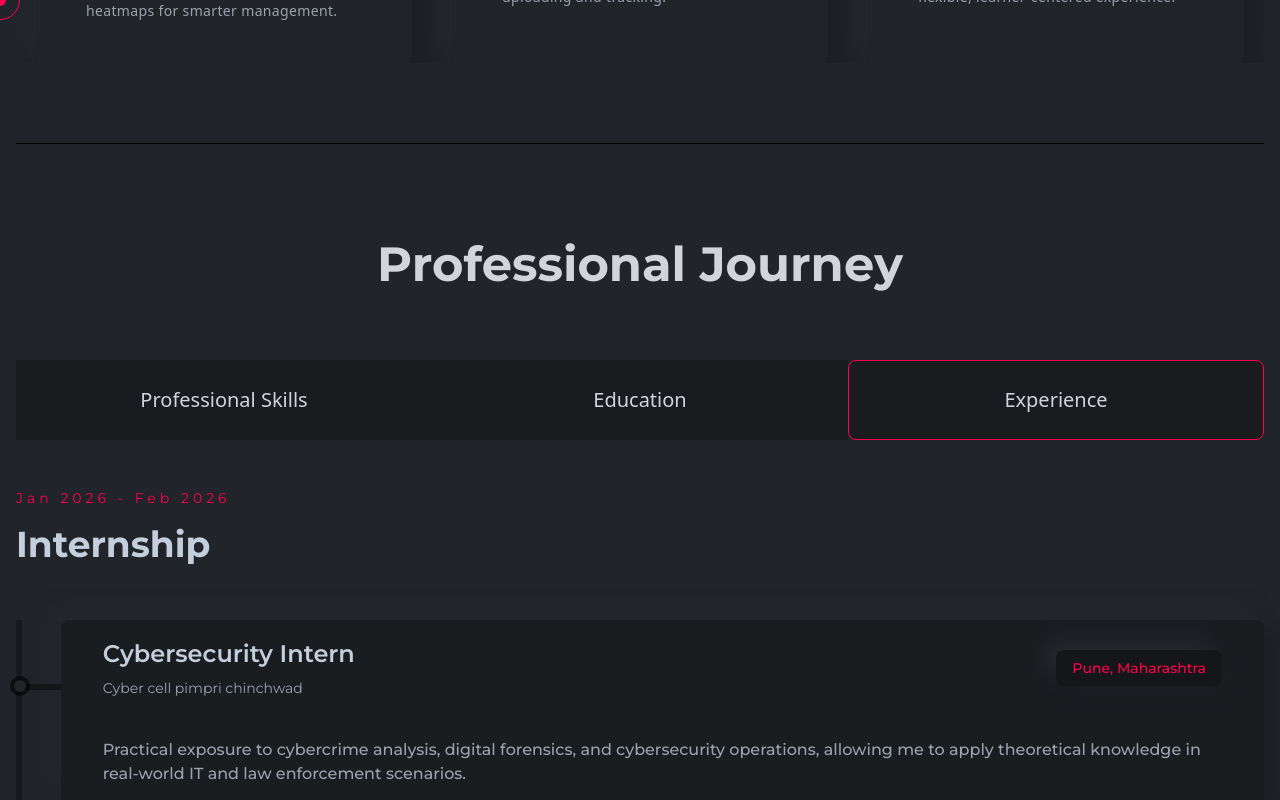
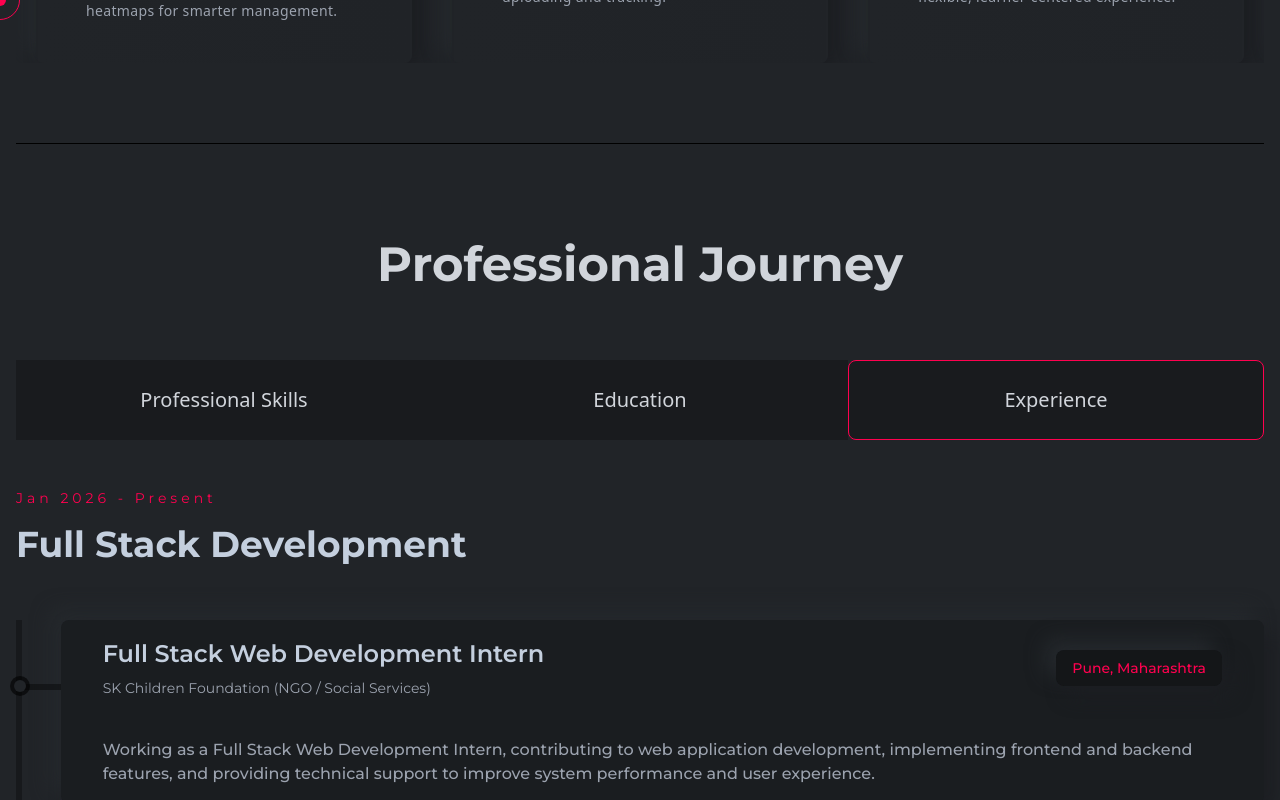
Before and after one commit to Pratik-Bavche/Pratik-Portfolio, a React (Create React App) app: page / in a window 1280 px wide. Both pictures are taken after a click on the item "Experience". Shown: the part 2117-2917 px from the top of the page. Built offline with nearby package versions, Linux system fonts and the light colour scheme.

Commit message:
Experience added

```diff
--- a/src/components/resume/Experience.js
+++ b/src/components/resume/Experience.js
@@ -9,68 +9,97 @@ const Experience = () => {
       animate={{ opacity: 1, transition: { duration: 0.5 } }}
       className="py-12 font-titleFont flex flex-col gap-20"
     >
-      {/* Technical Associate */}
+
+      {/* Full Stack Development */}
       <div>
         <div className="flex flex-col gap-4">
-          <p className="text-sm text-designColor tracking-[4px]">Jan 2026 - Feb 2026 </p>
-          <h2 className="text-4xl font-bold">Internship</h2>
+          <p className="text-sm text-designColor tracking-[4px]">
+            Jan 2026 - Present
+          </p>
+          <h2 className="text-4xl font-bold">Full Stack Development</h2>
+        </div>
+        <div className="mt-14 w-full border-l-[6px] border-l-black border-opacity-30 flex flex-col gap-10">
+          <ResumeCard
+            title="Full Stack Web Development Intern"
+            subTitle="SK Children Foundation (NGO / Social Services)"
+            result="Pune, Maharashtra"
+            des="Working as a Full Stack Web Development Intern, contributing to web application development, implementing frontend and backend features, and providing technical support to improve system performance and user experience."
+          />
+        </div>
+      </div>
+
+      {/* Cybersecurity Internship */}
+      <div>
+        <div className="flex flex-col gap-4">
+          <p className="text-sm text-designColor tracking-[4px]">
+            Jan 2026 - Feb 2026
+          </p>
+          <h2 className="text-4xl font-bold">Cybersecurity Internship</h2>
         </div>
         <div className="mt-14 w-full border-l-[6px] border-l-black border-opacity-30 flex flex-col gap-10">
           <ResumeCard
             title="Cybersecurity Intern"
-            subTitle="Cyber cell pimpri chinchwad"
+            subTitle="Cyber Cell, Pimpri Chinchwad"
             result="Pune, Maharashtra"
-            des="Practical exposure to cybercrime analysis, digital forensics, and cybersecurity operations, allowing me to apply theoretical knowledge in real-world IT and law enforcement scenarios."
+            des="Gained practical exposure to cybercrime analysis, digital forensics, and cybersecurity operations by working on real-world security scenarios and threat detection techniques."
           />
         </div>
       </div>
+
       {/* Technical Associate */}
       <div>
         <div className="flex flex-col gap-4">
-          <p className="text-sm text-designColor tracking-[4px]">Jul 2025 - Present</p>
+          <p className="text-sm text-designColor tracking-[4px]">
+            Jul 2025 - Present
+          </p>
           <h2 className="text-4xl font-bold">Technical Associate</h2>
         </div>
         <div className="mt-14 w-full border-l-[6px] border-l-black border-opacity-30 flex flex-col gap-10">
           <ResumeCard
             title="Technical Associate"
-            subTitle="EDC - Entrepreneur Development Cell"
+            subTitle="EDC - Entrepreneurship Development Cell"
             result="Pune, Maharashtra"
-            des="Worked as a Technical Associate at the Entrepreneur Development Cell, gaining hands-on experience in managing tech initiatives, supporting projects, and enhancing technical skills."
+            des="Worked as a Technical Associate by managing technical initiatives, supporting development projects, and contributing to the development and maintenance of the EDC website."
           />
         </div>
       </div>
 
-      {/* Design Coordinator */}
+      {/* Design Associate */}
       <div>
         <div className="flex flex-col gap-4">
-          <p className="text-sm text-designColor tracking-[4px]">Nov 2023 - Apr 2024</p>
+          <p className="text-sm text-designColor tracking-[4px]">
+            Nov 2023 - Apr 2024
+          </p>
           <h2 className="text-4xl font-bold">Design Associate</h2>
         </div>
         <div className="mt-14 w-full border-l-[6px] border-l-black border-opacity-30 flex flex-col gap-10">
           <ResumeCard
             title="Design Associate"
-            subTitle="Government Polytechnic, Awasari Khurd (Pune) - Information Technology Club"
+            subTitle="Government Polytechnic, Awasari Khurd - IT Club"
             result="Pune, Maharashtra"
-            des="Contributed as a Design Associate in the IT Club, working on creative projects, designing materials, and collaborating with peers to enhance technical and design skills."
+            des="Contributed to creative design projects, preparing technical materials and collaborating with team members to enhance technical and visual communication skills."
           />
         </div>
       </div>
 
-      {/* Internship */}
+      {/* Web Development Internship */}
       <div>
         <div className="flex flex-col gap-4">
-          <p className="text-sm text-designColor tracking-[4px]">Jul 2023 - Sep 2023</p>
-          <h2 className="text-4xl font-bold">Internship</h2>
+          <p className="text-sm text-designColor tracking-[4px]">
+            Jul 2023 - Sep 2023
+          </p>
+          <h2 className="text-4xl font-bold">Web Development Internship</h2>
         </div>
         <div className="mt-14 w-full border-l-[6px] border-l-black border-opacity-30 flex flex-col gap-10">
           <ResumeCard
-            title="Web Development"
-            subTitle="Alter TechSoft Pvt. Ltd"
+            title="Web Development Intern"
+            subTitle="Alter TechSoft Pvt. Ltd."
             result="Pune, Maharashtra"
-            des="Completed a web development internship at Alter TechSoft Pvt. Ltd, gaining practical experience in building web applications, coding, and collaborating on real-world projects."
+            des="Gained hands-on experience in building responsive web applications, writing clean code, and collaborating with the development team on real-world projects."
           />
         </div>
       </div>
+
     </motion.div>
   );
 };
```
Also changed, not shown: 1 other file (tests, documents, lock files or other folders).
